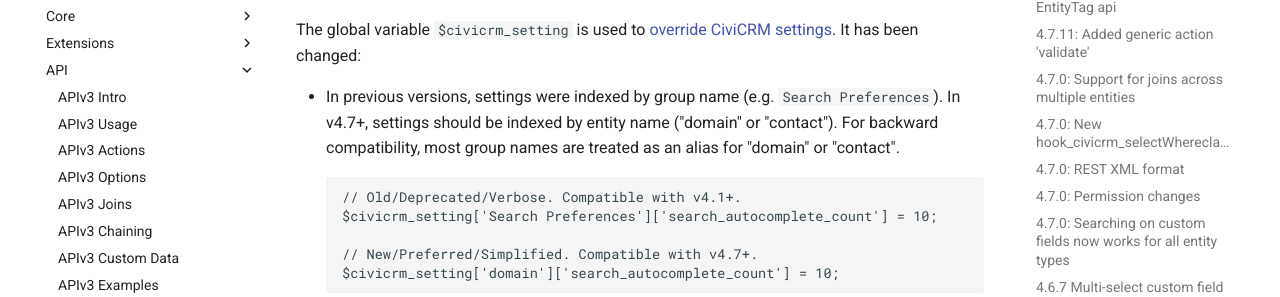
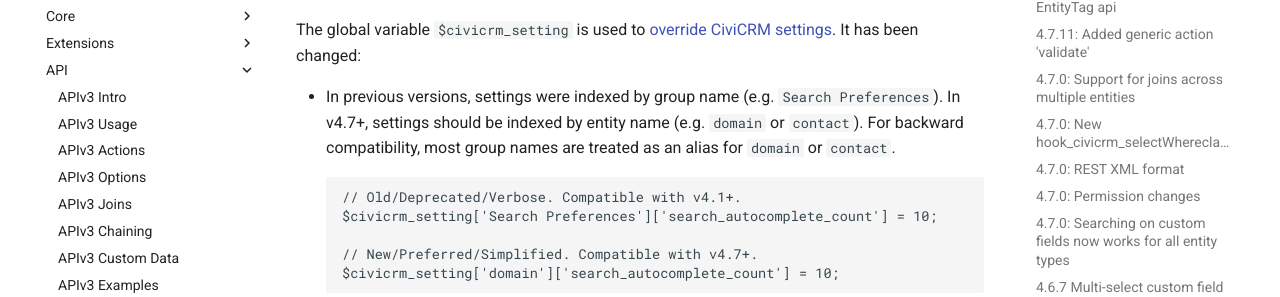
Before and after one commit to civicrm/civicrm-dev-docs, an MkDocs documentation site: the page built from docs/api/changes.md, in a window 1280 px wide and 900 px high, scrolled down 17820 px. Shown: the part 173-470 px from the top of the window. Built offline with MkDocs 1.6.1 and Material for MkDocs 9.7.7, drawn with Linux system fonts in a browser that asks for light colours; comment, search, counter and statistics services are not loaded; old or Windows-style settings are respelled for this version of MkDocs.

````diff
--- a/docs/api/changes.md
+++ b/docs/api/changes.md
@@ -542,7 +542,7 @@ See also: [CRM-16373](https://issues.civicrm.org/jira/browse/CRM-16373)
 
 The global variable `$civicrm_setting` is used to [override CiviCRM settings](https://wiki.civicrm.org/confluence/display/CRMDOC/Override+CiviCRM+Settings). It has been changed:
 
-- In previous versions, settings were indexed by group name (e.g. `Search Preferences`). In v4.7+, settings should be indexed by entity name ("domain" or "contact"). For backward compatibility, most group names are treated as an alias for "domain" or "contact".
+- In previous versions, settings were indexed by group name (e.g. `Search Preferences`). In v4.7+, settings should be indexed by entity name (e.g. `domain` or `contact`). For backward compatibility, most group names are treated as an alias for `domain` or `contact`.
   ```php
   // Old/Deprecated/Verbose. Compatible with v4.1+.
   $civicrm_setting['Search Preferences']['search_autocomplete_count'] = 10;
````
